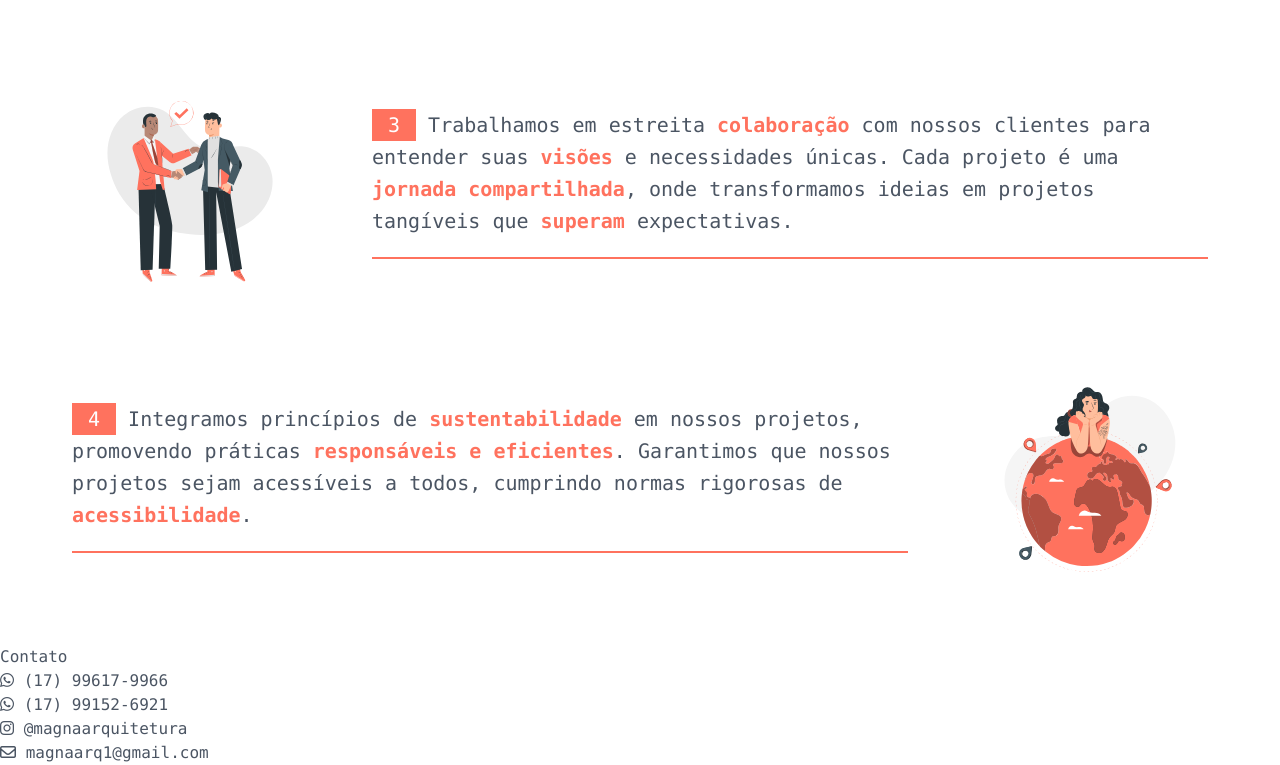
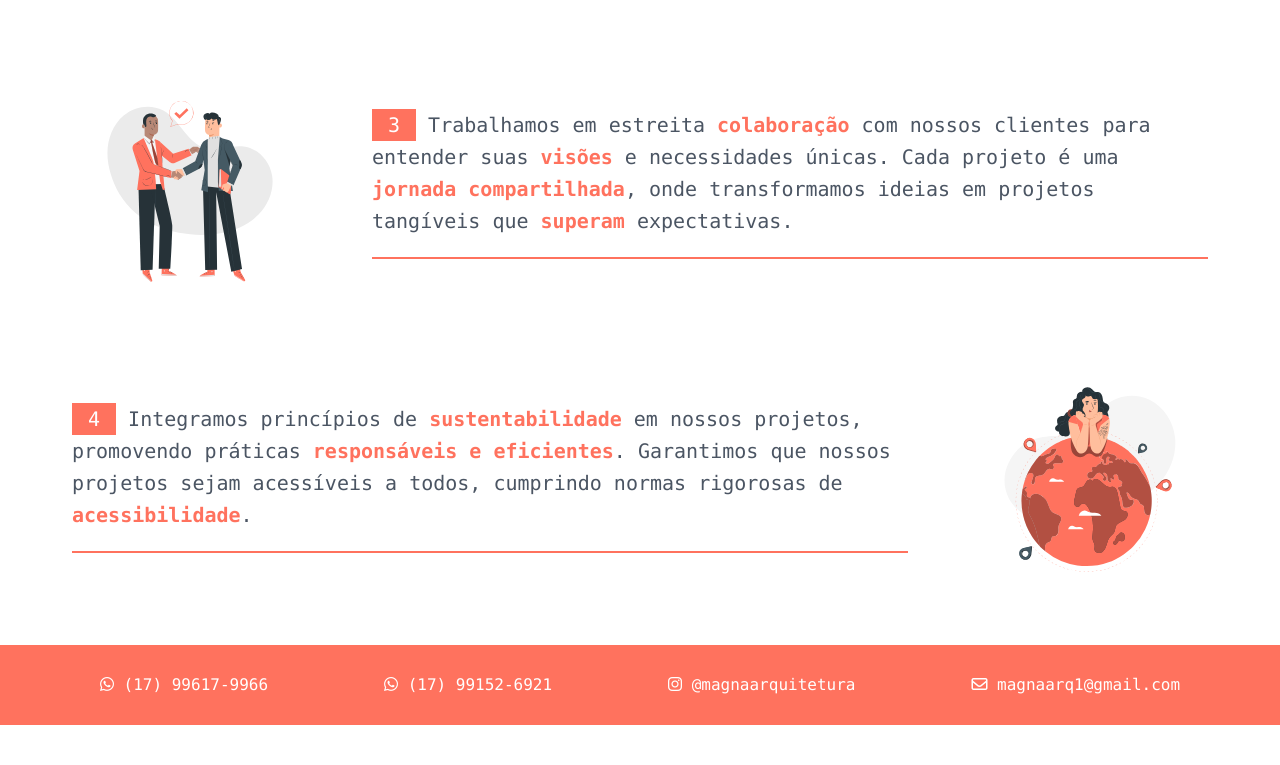
Before and after one commit to Gervaes/magna-arquitetura, a website: page build/index.html in a window 1280 px wide. Shown: the part 1282-2047 px from the top of the page. After the commit the page ends 2007 px from the top, so only its background shows below. Drawn offline with Linux system fonts and the light colour scheme.

Commit message:
feat: New footer with tailwind

```diff
--- a/build/index.html
+++ b/build/index.html
@@ -8,7 +8,7 @@
     <title>Magna Arquitetura</title>
 </head>
 <body class="font-mono text-gray-600">
-    <header class="w-screen h-20 flex justify-center bg-accent shadow-md">
+    <header class="w-full h-20 flex justify-center bg-accent shadow-md">
         <img class="h-full p-3" src="../assets/images/logo.svg">
     </header>
     <section class="flex justify-center py-10">
@@ -23,7 +23,7 @@
     </section>
     <section class="flex justify-center py-5">
         <div class="container flex flex-wrap">
-            <h2 class="w-full text-center pt-16 text-4xl md:text-5xl xl:text-6xl">
+            <h2 class="w-screen text-center pt-16 text-4xl md:text-5xl xl:text-6xl">
                 Nossos Ideais</h2>
             <div class="w-full flex flex-col text-center justify-center items-center py-10 md:text-left md:flex-row lg:px-10">
                 <img class="w-1/2 md:max-h-52 md:w-1/4" src="../assets/images/construction.svg">
@@ -71,22 +71,21 @@
             </div>
         </div>
     </section>
-    <footer>
-        <h3>Contato</h3>
-        <div class="contact">
-            <i class="contact-icon fa-brands fa-whatsapp"></i>
+    <footer class="bg-accent text-white flex flex-col justify-evenly items-center text-md md:flex-row py-3">
+        <div class="p-4 hover:bg-white hover:text-accent transition duration-500 cursor-pointer">
+            <i class="fa-brands fa-whatsapp"></i>
             <a href="https://wa.me/5517996179966"> (17) 99617-9966</a>
         </div>
-        <div class="contact">
-            <i class="contact-icon fa-brands fa-whatsapp"></i>
+        <div class="p-4 hover:bg-white hover:text-accent transition duration-500 cursor-pointer">
+            <i class="fa-brands fa-whatsapp"></i>
             <a href="https://wa.me/5517991526921"> (17) 99152-6921</a>
         </div>
-        <div class="contact">
-            <i class="contact-icon fa-brands fa-instagram"></i>
+        <div class="p-4 hover:bg-white hover:text-accent transition duration-500 cursor-pointer">
+            <i class="fa-brands fa-instagram"></i>
             <a href="https://www.instagram.com/magnaarquitetura/"> @magnaarquitetura</a>
         </div>
-        <div class="contact">
-            <i class="contact-icon fa-regular fa-envelope"></i>
+        <div class="p-4 hover:bg-white hover:text-accent transition duration-500 cursor-pointer">
+            <i class="fa-regular fa-envelope"></i>
             <a href="mailto:magnaarq1@gmail.com"> magnaarq1@gmail.com</a>
         </div>
     </footer>
```
Also changed, not shown: build/style.css.
